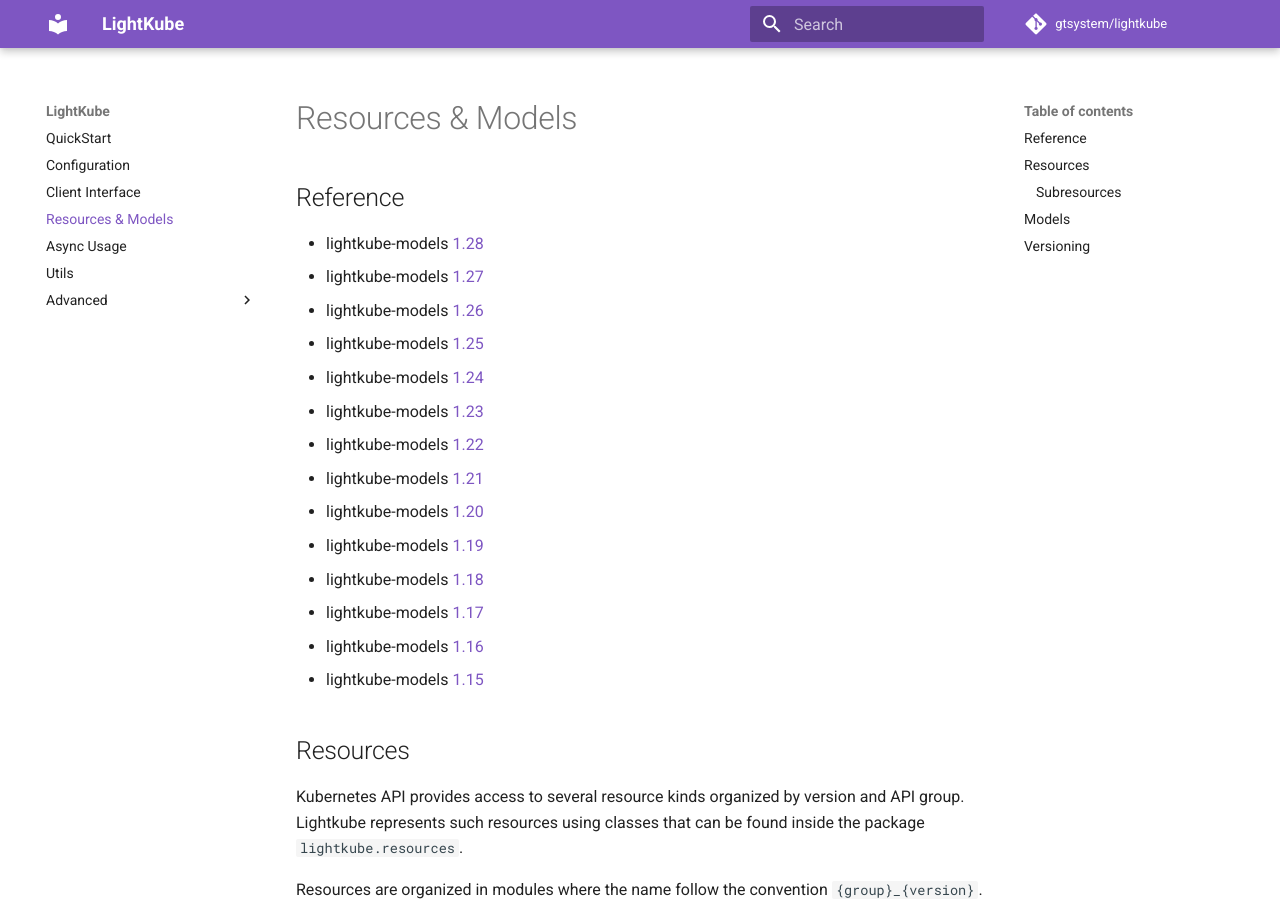
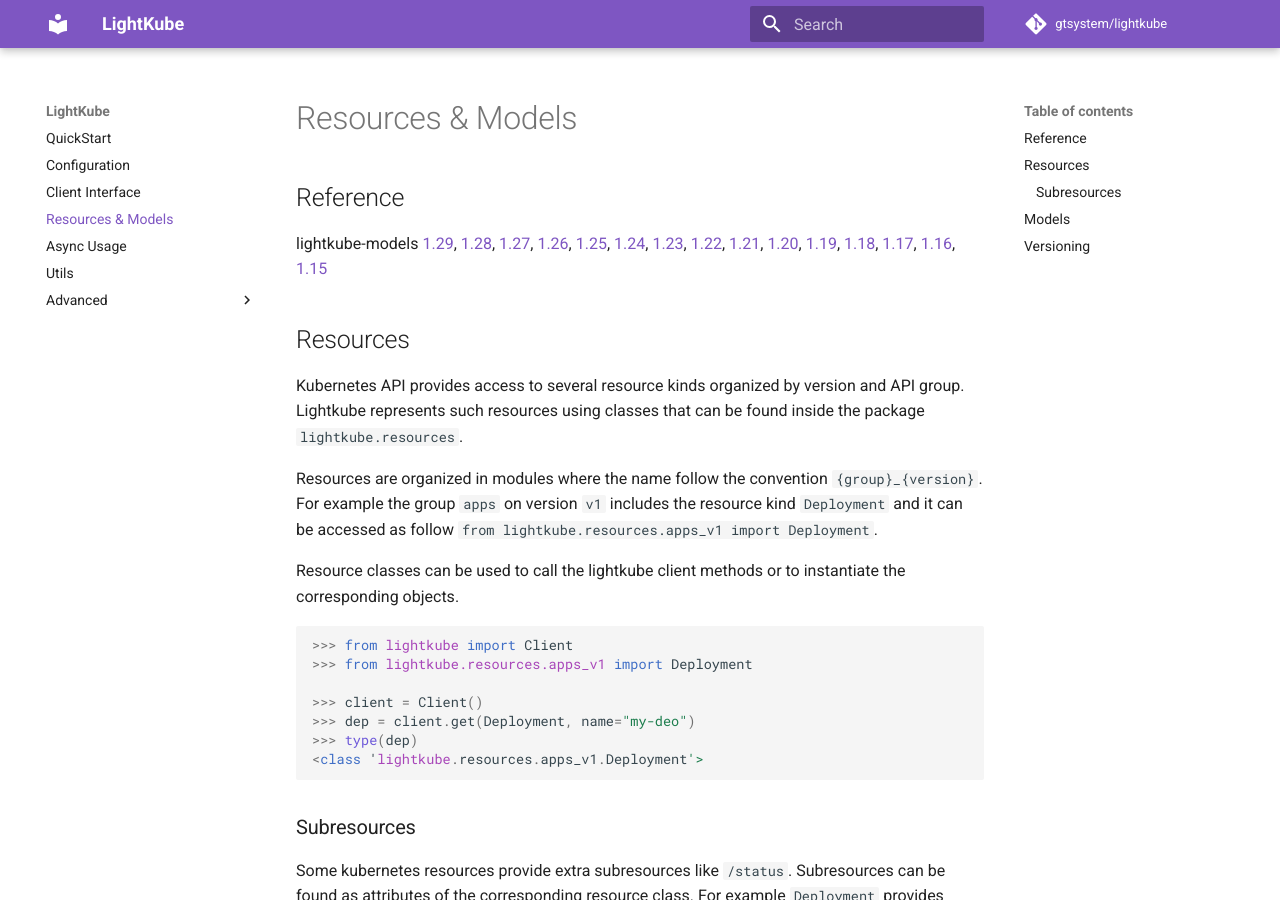
Before and after one commit to gtsystem/lightkube, an MkDocs documentation site: the page built from docs/resources-and-models.md, in a window 1280 px wide and 900 px high. Built offline with MkDocs 1.6.1 and Material for MkDocs 9.7.7, drawn with Linux system fonts in a browser that asks for light colours; comment, search, counter and statistics services are not loaded.

Commit message:
Documented support for Kubernetes 1.29

```diff
--- a/docs/resources-and-models.md
+++ b/docs/resources-and-models.md
@@ -1,21 +1,22 @@
 # Resources & Models
 
 ## Reference
-
-* lightkube-models [1.28](https://gtsystem.github.io/lightkube-models/1.28)
-* lightkube-models [1.27](https://gtsystem.github.io/lightkube-models/1.27)
-* lightkube-models [1.26](https://gtsystem.github.io/lightkube-models/1.26)
-* lightkube-models [1.25](https://gtsystem.github.io/lightkube-models/1.25)
-* lightkube-models [1.24](https://gtsystem.github.io/lightkube-models/1.24)
-* lightkube-models [1.23](https://gtsystem.github.io/lightkube-models/1.23)
-* lightkube-models [1.22](https://gtsystem.github.io/lightkube-models/1.22)
-* lightkube-models [1.21](https://gtsystem.github.io/lightkube-models/1.21)
-* lightkube-models [1.20](https://gtsystem.github.io/lightkube-models/1.20)
-* lightkube-models [1.19](https://gtsystem.github.io/lightkube-models/1.19)
-* lightkube-models [1.18](https://gtsystem.github.io/lightkube-models/1.18)
-* lightkube-models [1.17](https://gtsystem.github.io/lightkube-models/1.17)
-* lightkube-models [1.16](https://gtsystem.github.io/lightkube-models/1.16)
-* lightkube-models [1.15](https://gtsystem.github.io/lightkube-models/1.15)
+lightkube-models
+[1.29](https://gtsystem.github.io/lightkube-models/1.29),
+[1.28](https://gtsystem.github.io/lightkube-models/1.28),
+[1.27](https://gtsystem.github.io/lightkube-models/1.27),
+[1.26](https://gtsystem.github.io/lightkube-models/1.26),
+[1.25](https://gtsystem.github.io/lightkube-models/1.25),
+[1.24](https://gtsystem.github.io/lightkube-models/1.24),
+[1.23](https://gtsystem.github.io/lightkube-models/1.23),
+[1.22](https://gtsystem.github.io/lightkube-models/1.22),
+[1.21](https://gtsystem.github.io/lightkube-models/1.21),
+[1.20](https://gtsystem.github.io/lightkube-models/1.20),
+[1.19](https://gtsystem.github.io/lightkube-models/1.19),
+[1.18](https://gtsystem.github.io/lightkube-models/1.18),
+[1.17](https://gtsystem.github.io/lightkube-models/1.17),
+[1.16](https://gtsystem.github.io/lightkube-models/1.16),
+[1.15](https://gtsystem.github.io/lightkube-models/1.15)
 
 ## Resources
 
```
Also changed, not shown: README.md (+1 -1 lines).
